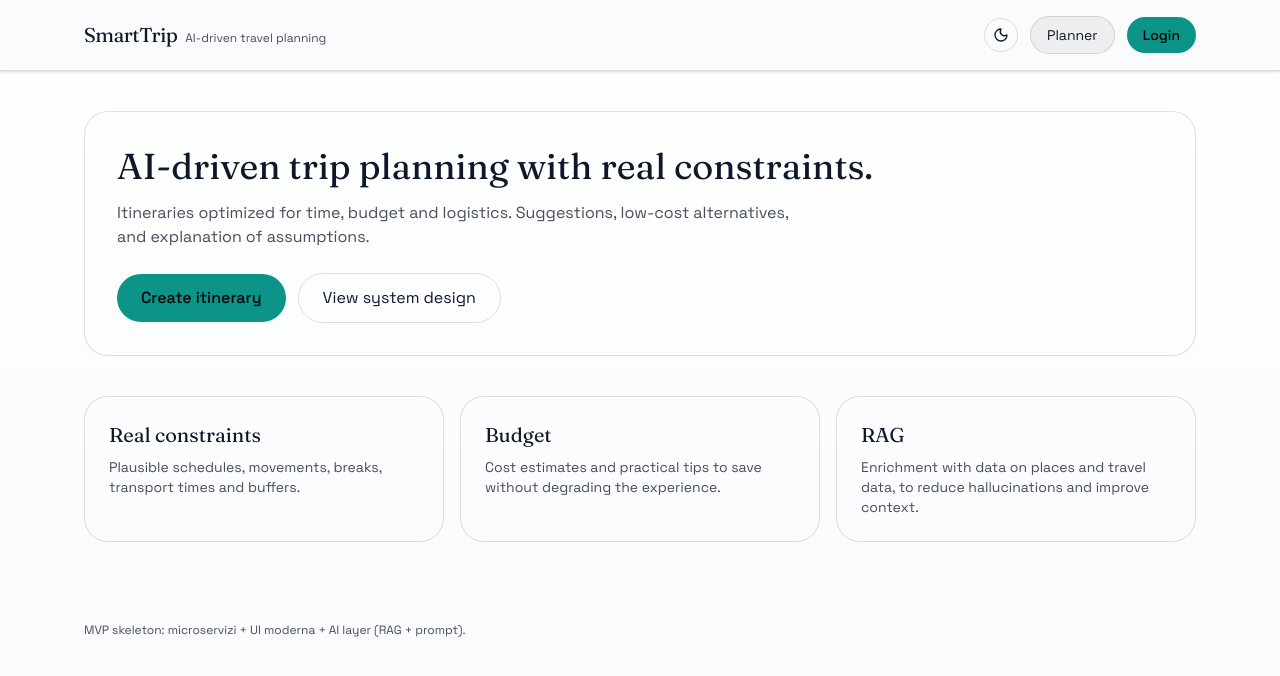
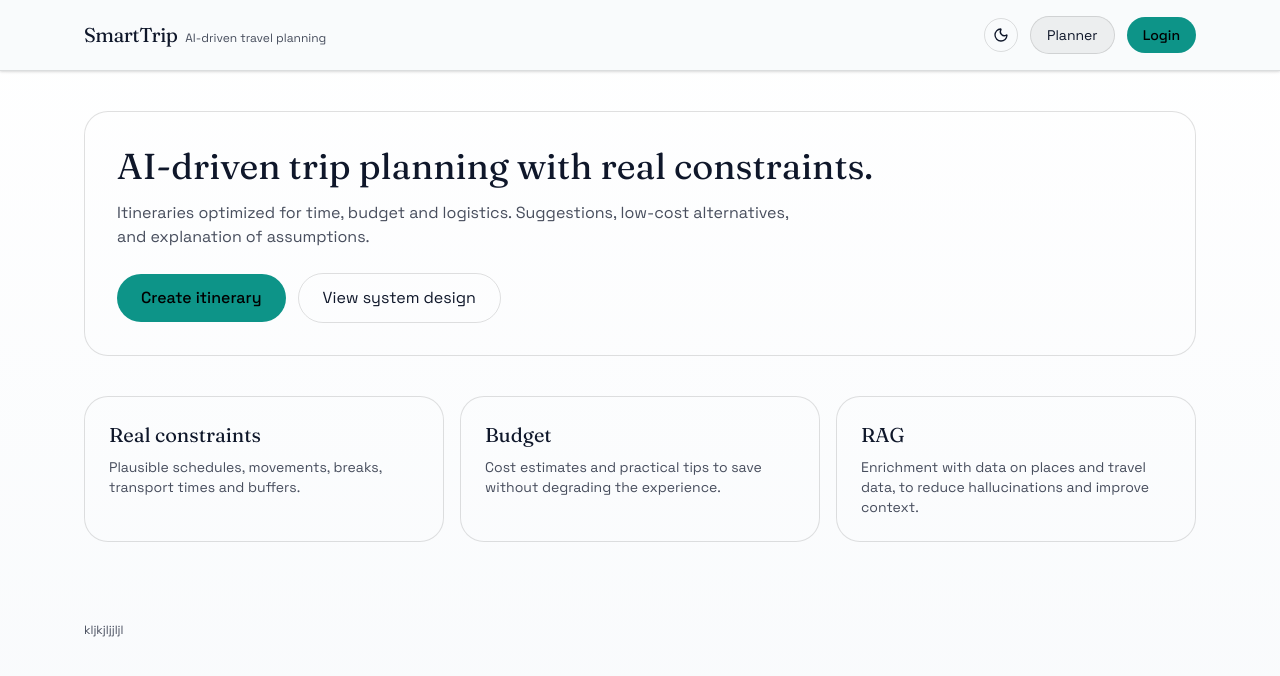
Before and after one commit to yuriisuprun/food-delivery-application, a React (Vite) app in the folder web/: page / in a window 1280 px wide. Shown: the top 676 px of the page. Built offline with nearby package versions, Linux system fonts and the light colour scheme; no server answers.

Commit message:
Update footer

```diff
--- a/web/src/ui/layout/RootLayout.tsx
+++ b/web/src/ui/layout/RootLayout.tsx
@@ -23,7 +23,7 @@ export function RootLayout() {
       </main>
 
       <footer className="mx-auto max-w-6xl px-5 py-10 text-xs text-[color:var(--fg1)]">
-        MVP skeleton: microservizi + UI moderna + AI layer (RAG + prompt).
+        kljkjljjljl
       </footer>
     </div>
   );
```
